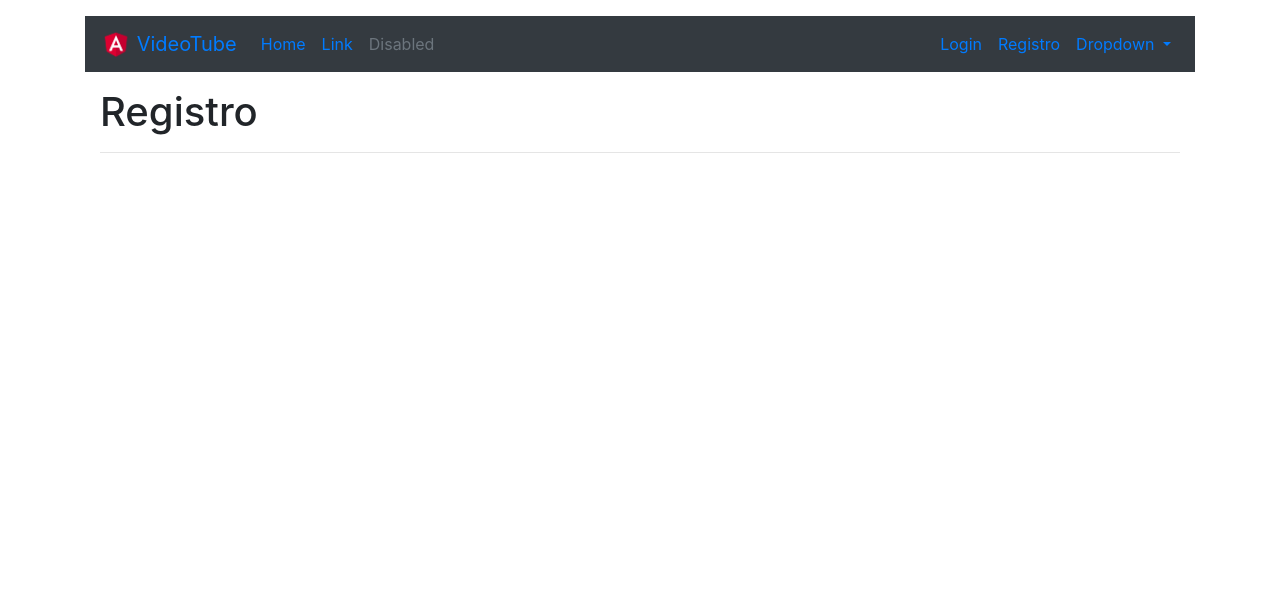
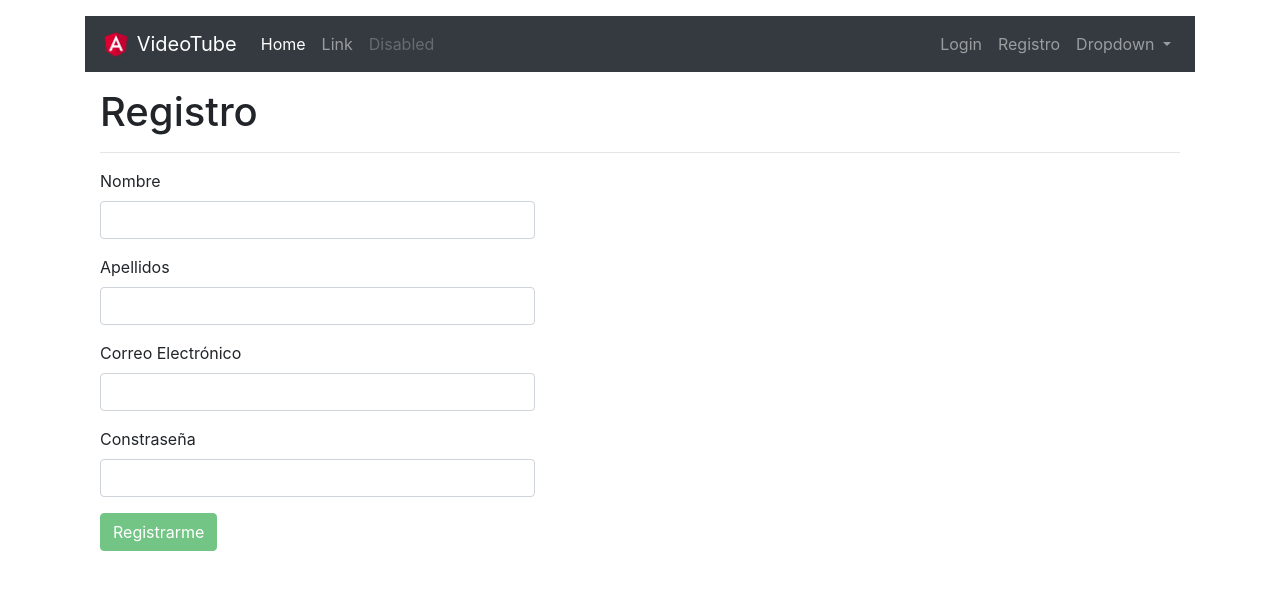
Before and after one commit to fvitalematus/videotube-spa-angular, an Angular app: page /registro in a window 1280 px wide. Shown: the top 590 px of the page. Built offline with nearby package versions, Linux system fonts and the light colour scheme.

Commit message:
Registro de usuarios: Formulario y Servicio de Usuarios

```diff
--- a/src/app/app.component.html
+++ b/src/app/app.component.html
@@ -1,6 +1,6 @@
 <div class="container">
 
-  <nav class="navbar navbar-expand-lg navbar-primary bg-dark mt-3">
+  <nav class="navbar navbar-expand-lg navbar-dark bg-dark mt-3">
 
     <a class="navbar-brand" href="#">
       <img src="/assets/images/angularlg.png" width="30" height="30" class="d-inline-block align-top" alt="">
--- a/src/app/app.module.ts
+++ b/src/app/app.module.ts
@@ -1,5 +1,7 @@
 import { BrowserModule } from '@angular/platform-browser';
 import { NgModule } from '@angular/core';
+import { FormsModule } from '@angular/forms';
+import { HttpClientModule } from '@angular/common/http';
 import { routing, appRoutingProviders } from './app.routing';
 
 import { AppComponent } from './app.component';
@@ -18,7 +20,10 @@
   ],
   imports: [
     BrowserModule,
+    FormsModule,
+    HttpClientModule,
     routing
+
   ],
   providers: [
     appRoutingProviders
--- a/src/app/components/home/home.component.ts
+++ b/src/app/components/home/home.component.ts
@@ -13,7 +13,6 @@
     this.page_title = "Inicio";
   }
 
-  ngOnInit(): void {
-  }
+  ngOnInit(): void { }
 
 }
--- a/src/app/components/register/register.component.html
+++ b/src/app/components/register/register.component.html
@@ -2,4 +2,62 @@
     <h1>{{page_title}}</h1>
     <hr>
 
+    <!-- MENSAJE DE ALERTA SUCCESS-->
+    <div class="alert alert-success col-md-5 mt-3" *ngIf="status == 'success'">
+        El registro se ha completado correctamente,
+        <a [routerLink]="['/login']">Identificate aquí</a>
+    </div>
+    <!-- MENSAJE DE ALERTA ERROR-->
+    <div class="alert alert-danger col-md-5 mt-3" *ngIf="status == 'error'">
+        El registro no se ha completado correctamente.
+    </div>
+
+    <form class="col-md-5 ml-0 pl-0" #registerForm="ngForm" (ngSubmit)="onSubmit(
+        registerForm)">
+
+        <div class="form-group">
+            <label for="name">Nombre</label>
+            <input type="text" name="name" #name="ngModel" [(ngModel)]="user.name" class="form-control" required
+                pattern="[a-zA-Z]+">
+
+            <small *ngIf="!name.valid && name.touched" class="invalid-feedback d-block">
+                El nombre no es válido.
+            </small>
+        </div>
+
+        <div class="form-group">
+            <label for="surname">Apellidos</label>
+            <input type="text" name="surname" #surname="ngModel" [(ngModel)]="user.surname" class="form-control"
+                required pattern="[a-zA-Z]+">
+
+            <small *ngIf="!surname.valid && surname.touched" class="invalid-feedback d-block">
+                Los apellidos no son válidos.
+            </small>
+        </div>
+
+        <div class="form-group">
+            <label for="email">Correo Electrónico</label>
+            <input type="email" name="email" #email="ngModel" [(ngModel)]="user.email" class="form-control" required
+                pattern="[a-z0-9._%+-]+@[a-z0-9.-]+\.[a-z]{2,4}$">
+
+            <small *ngIf="!email.valid && email.touched" class="invalid-feedback d-block">
+                El email no es válido.
+            </small>
+        </div>
+
+        <div class="form-group">
+            <label for="password">Constraseña</label>
+            <input type="password" name="password" #password="ngModel" [(ngModel)]="user.password" class="form-control"
+                required pattern="[a-zA-Z]+">
+
+            <small *ngIf="!password.valid && password.touched" class="invalid-feedback d-block">
+                La contraseña no puede estar vacía.
+            </small>
+        </div>
+
+        <input type="submit" value="Registrarme" class="btn btn-success" [disabled]="
+        registerForm.invalid" />
+
+    </form>
+
 </div>
--- a/src/app/components/register/register.component.ts
+++ b/src/app/components/register/register.component.ts
@@ -1,19 +1,46 @@
 import { Component, OnInit } from '@angular/core';
+import { User } from '../../models/user';
+import { UserService } from '../../services/user.service';
 
 @Component({
   selector: 'register',
   templateUrl: './register.component.html',
-  styleUrls: ['./register.component.css']
+  styleUrls: ['./register.component.css'],
+  providers: [UserService]
 })
 export class RegisterComponent implements OnInit {
 
   public page_title: string;
+  public user: User;
+  public status: string;
 
-  constructor() {
+  constructor(
+    private _userService: UserService
+  ) {
     this.page_title = "Registro";
+    this.user = new User(1, '', '', '', '', 'ROLE_USER', '');
   }
 
   ngOnInit(): void {
+    console.log(this.user);
+    console.log(this._userService.prueba());
+  }
+
+  onSubmit(form) {
+    this._userService.register(this.user).subscribe(
+      response => {
+        if (response.status == 'success') {
+          this.status = 'success';
+          form.reset();
+        } else {
+          this.status = 'error';
+        }
+      },
+      error => {
+        this.status = 'error';
+        console.log(error);
+      }
+    );
   }
 
 }
--- /dev/null
+++ b/src/app/services/global.ts
@@ -0,0 +1,3 @@
+export var global = {
+    url: 'http://videotube-api-rest-symfony.com.devel/'
+}
--- /dev/null
+++ b/src/app/services/user.service.ts
@@ -0,0 +1,34 @@
+import { Injectable } from '@angular/core';
+import { HttpClient, HttpHeaders } from '@angular/common/http';
+import { Observable } from 'rxjs';
+import { User } from '../models/user';
+import { global } from './global';
+
+@Injectable()
+export class UserService {
+
+    public url: string;
+
+    constructor(
+        private _http: HttpClient
+    ) {
+        this.url = global.url;
+    }
+
+    prueba() {
+        return "Hola mundo desde el servicio de angular";
+    }
+
+    register(user): Observable<any> {
+
+        // Convertir el objeto del usuario a un json string
+        let json = JSON.stringify(user);
+        let params = 'json=' + json;
+
+        // Definir las cabezeras
+        let headers = new HttpHeaders().set('Content-Type', 'application/x-www-form-urlencoded');
+
+        // Hacer petición ajax
+        return this._http.post(this.url + 'register', params, { headers: headers });
+    }
+}
```
